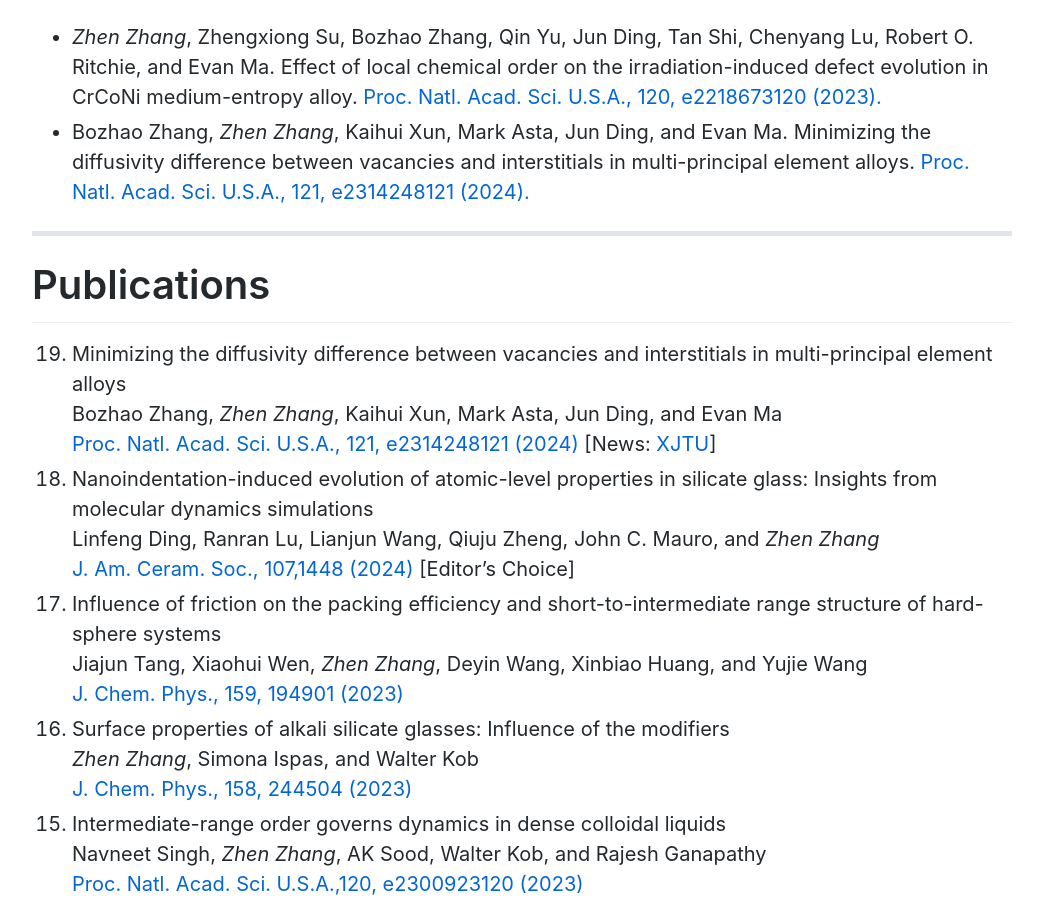
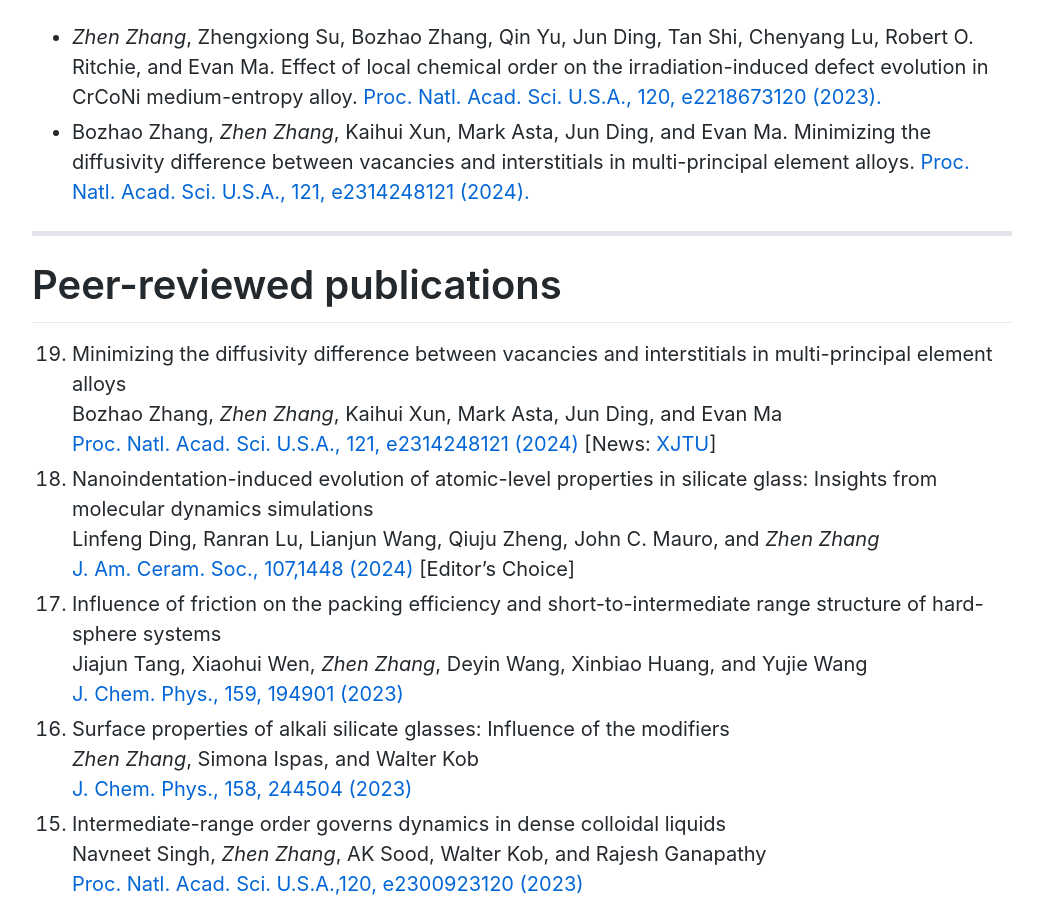
Before and after one commit to zhenzhang1991/zhenzhang1991.github.io, a Jekyll site: the page built from index.md, in a window 1280 px wide and 900 px high, scrolled down 5166 px. Shown: the whole window, without its empty margins (118-1161 px from the left). Built offline with Jekyll 4.4.1, drawn with Linux system fonts in a browser that asks for light colours; Markdown is read by kramdown in place of the engine named in the settings; comment, search, counter and statistics services are not loaded.

Commit message:
Update index.md

```diff
--- a/index.md
+++ b/index.md
@@ -89,7 +89,7 @@ Publications for more details:
 
 * * *
 
-# Publications
+# Peer-reviewed publications
 0. Minimizing the diffusivity difference between vacancies and interstitials in multi-­principal element alloys <br>
    Bozhao Zhang, *Zhen Zhang*, Kaihui Xun, Mark Asta, Jun Ding, and Evan Ma <br>
    [Proc. Natl. Acad. Sci. U.S.A., 121, e2314248121 (2024)](docs/2024-zhangb-pnas.pdf) [News: [XJTU](https://news.xjtu.edu.cn/info/1004/206163.htm)]
```
